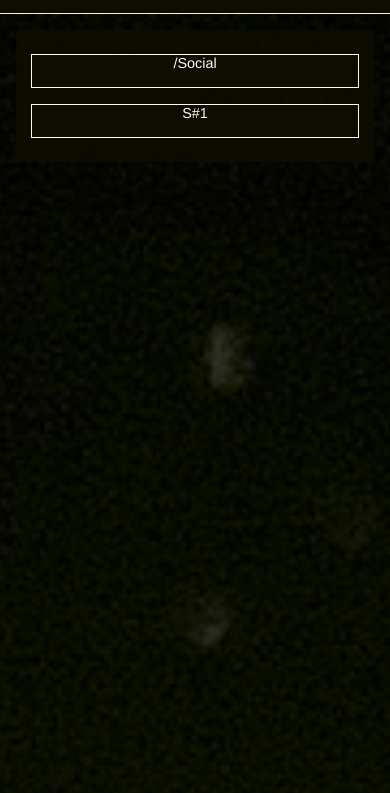
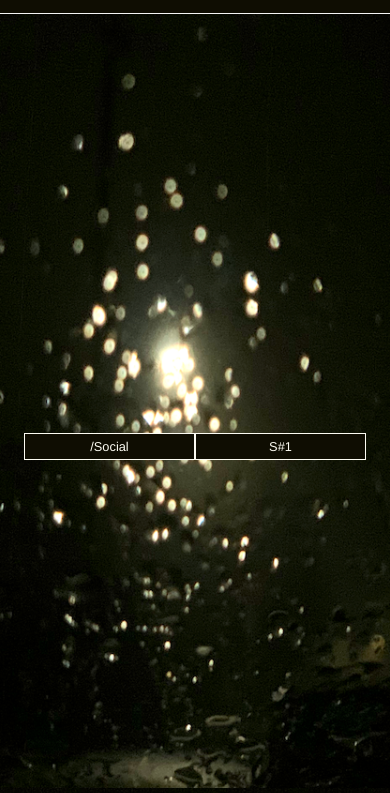
Before and after one commit to XUDOR/_RODUX, a plain HTML site: page index.html in a window 390 px wide. Shown: the part 56-849 px from the top of the page. Drawn offline with Linux system fonts and the light colour scheme.

Commit message:
@media section ::: upgrade

```diff
--- a/styles.css
+++ b/styles.css
@@ -11,6 +11,7 @@ body {
   /* Ensure body fills the full viewport height */
 
   /* New Background Settings */
+  background-color: #0F0D02;
   background-image: url('./assets/RODUX_23SM.png');
   background-size: cover; /* Stretches and maintains aspect ratio */
   background-repeat: no-repeat; /* Prevent tiling */
@@ -170,7 +171,7 @@ footer {
 
 
 
-/* Responsive Design */
+/* Mobile Styles */
 @media (max-width: 768px) {
   .container {
     flex-direction: column; /* Stack sidebar and main content */
@@ -178,47 +179,58 @@ footer {
 
   .sidebar {
     flex: 1 1 100%; /* Sidebar takes full width */
-    order: 1; /* Ensure sidebar appears before main content */
+    order: 1; /* Sidebar appears before main content */
   }
 
   main {
-    flex: 1 1 100%; /* Main content also takes full width */
+    flex: 1 1 100%; /* Main content takes full width */
     order: 2;
   }
 
-  .sidebar .profile {
-    flex-direction: column; /* Stack socialNAV and SocialTag */
-    text-align: center; /* Center-align text for smaller screens */
-    padding: 1rem; /* Add padding for better spacing */
-    background-color: rgba(15, 13, 2, 0.8); /* Semi-transparent background to improve visibility */
-    height: 100px;
-  }
-
-
-  .sidebar .NAV
-{
-  height: 300px;
-
+  /* Reduce spacing between socialNAV and SocialTag */
+.sidebar .profile {
+  flex-direction: row; /* Display socialNAV and SocialTag in a row */
+  justify-content: space-between; /* Distribute them horizontally */
+  align-items: center; /* Vertically center the content */
+  padding: 0.5rem; /* Reduce vertical padding */
 }
 
-  .sidebar .socialNAV,
-  .sidebar .SocialTag {
-    margin: 0.5rem 0; /* Add spacing between elements */
-    width: 100%; /* Make them full width for better stacking */
+.sidebar .profile .socialNAV,
+.sidebar .profile .SocialTag {
+  flex: 1; /* Allow both to grow proportionally */
+  font-size: 0.8rem; /* Slightly reduce the font size */
+  padding: 0.3rem 0.5rem; /* Reduce internal padding */
+}
 
-  }
+/* Adjust the nav link styles */
+.sidebar .NAV a {
+  display: block; /* Make the links appear as blocks */
+  padding: 0.5rem 0; /* Add some vertical padding */
+}
 
   .sidebar .grid-container {
-    grid-template-columns: repeat(auto-fit, minmax(100px, 1fr)); /* Adjust square sizes for smaller screens */
-    gap: 0.5rem; /* Reduce spacing to fit better on smaller screens */
+    grid-template-columns: repeat(auto-fit, minmax(100px, 1fr)); /* Adjust grid for smaller screens */
+    gap: 0.5rem; /* Reduced gap for better fitting */
   }
 
   .sidebar .grid-item {
     border: 1px solid #92937D;
-    background-color: rgba(51, 51, 51, 0.8); /* Semi-transparent for better contrast */
+    background-color: rgba(51, 51, 51, 0.8); /* Darker background for better contrast */
+  }
+
+  /* Adjust background image size for mobile */
+  body {
+    background-size: cover;
+    background-position: center; /* Ensure it's centered */
+    background-attachment: fixed; /* Prevent image from scrolling */
   }
 
   header, footer {
     text-align: center; /* Center-align header/footer content */
   }
+
+  .sidebar .profile .socialNAV,
+  .sidebar .profile .SocialTag {
+    width: 100%; /* Make the profile sections full-width */
+  }
 }
```
